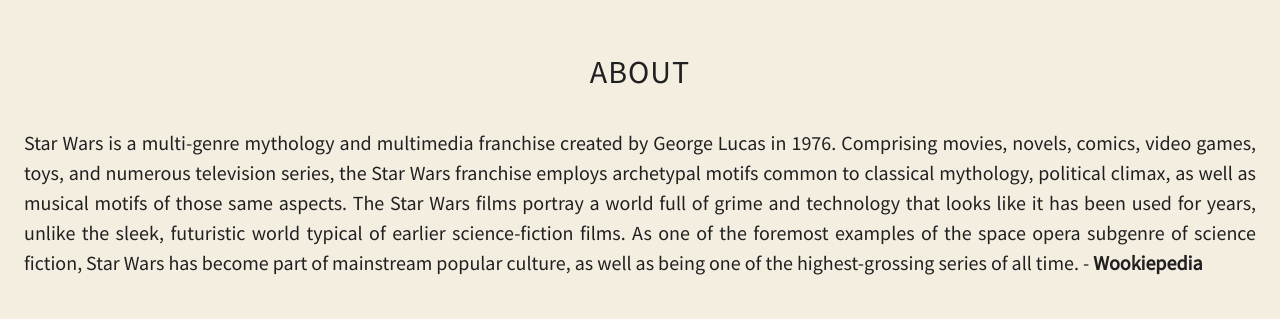
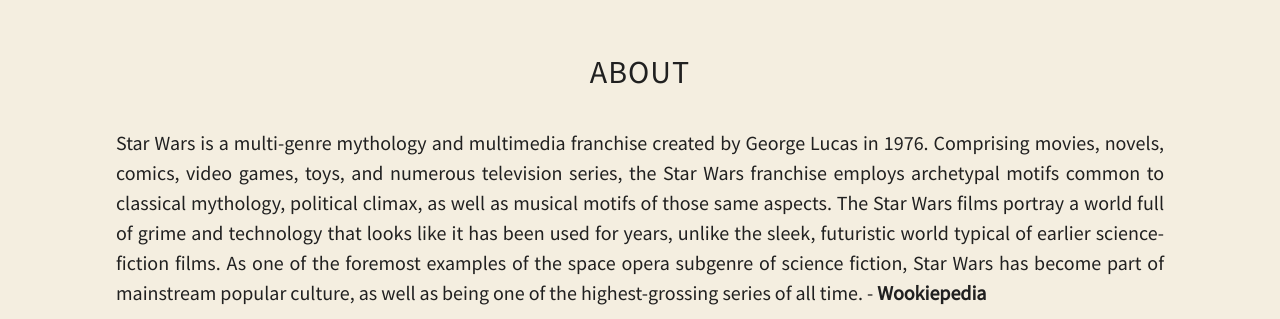
Before and after one commit to RReiso/starwars-api, a plain HTML site: page index.html in a window 1280 px wide. Shown: the part 820-1139 px from the top of the page. Drawn offline with Linux system fonts and the light colour scheme; no server answers.

Commit message:
Adjust media queries

```diff
--- a/script.js
+++ b/script.js
@@ -12,6 +12,7 @@ const characterErrors = document.querySelector(".character-errors");
 const starshipErrors = document.querySelector(".starship-errors");
 
 //--- START PROGRAM ---//
+
 fetchAllFilms();
 fetchAllStarships();
 fetchAllCharacters();
--- a/style.css
+++ b/style.css
@@ -408,7 +408,13 @@ footer {
 		max-width: 70%;
 	}
 }
+
 @media (min-width: 43.75em) {
+  /* || GENERAL STYLES */
+  .section-text{
+    margin: 2rem 2rem;
+  }
+
 	/* || NAVIAGTION */
 
 	.nav-line {
@@ -464,3 +470,10 @@ footer {
 		justify-content: space-evenly;
 	}
 }
+
+@media (min-width: 62em) {
+  /* || GENERAL STYLES */
+  .section-text{
+    margin: 2rem 6rem;
+  }
+}
```
